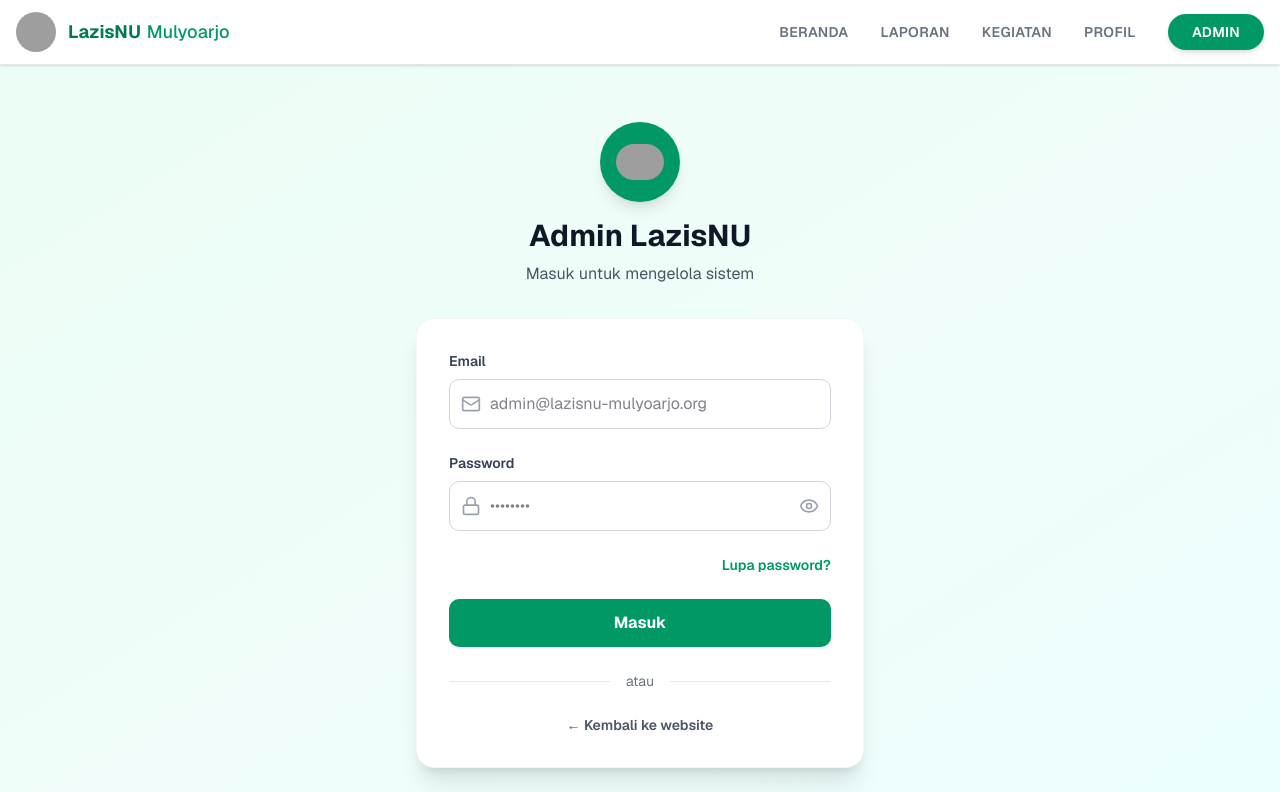
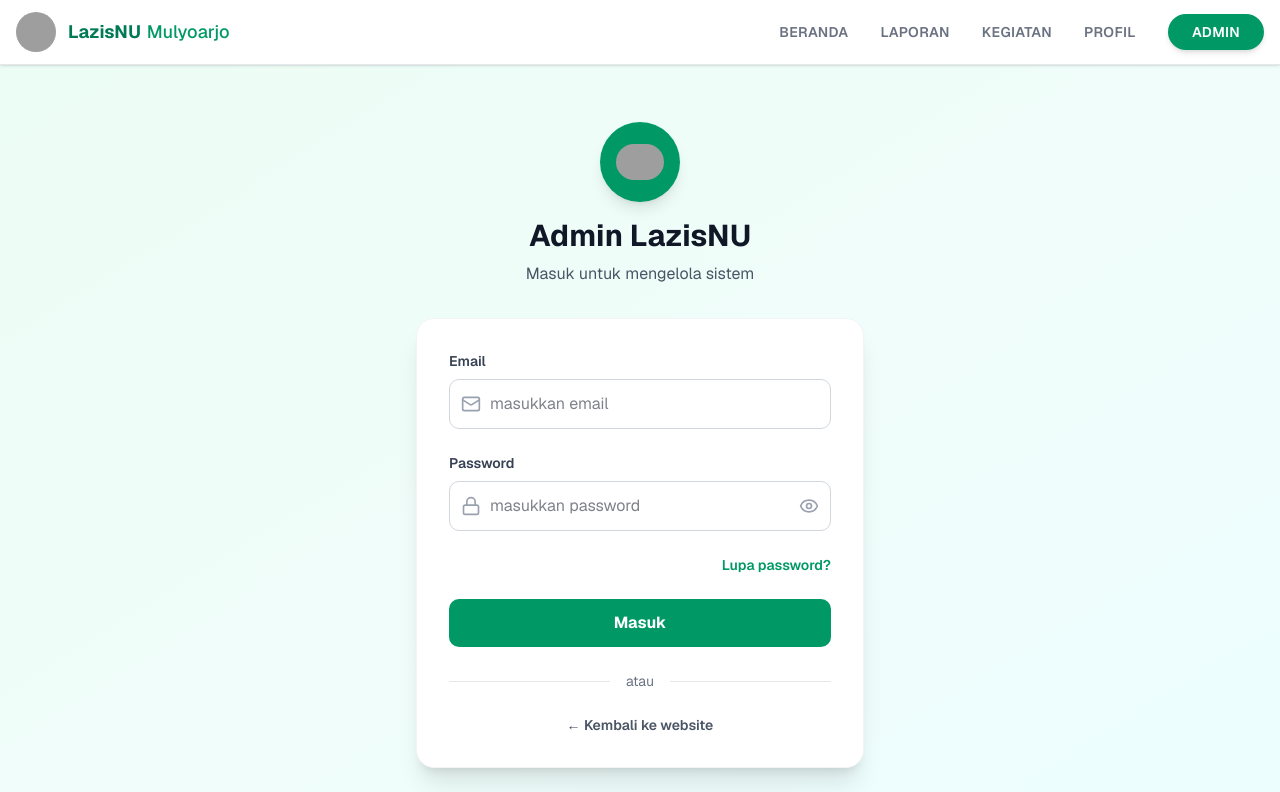
Before and after one commit to Elfakkar007/LazisnuMulyoarjo, a Next.js app: page /admin/login in a window 1280 px wide. Shown: the top 792 px of the page. Built offline with nearby package versions, Linux system fonts and the light colour scheme; no server answers; the database is empty; grey boxes are pictures that could not be loaded.

Commit message:
fix login

```diff
--- /dev/null
+++ b/app/admin/page.tsx
@@ -0,0 +1,27 @@
+// =====================================================
+// ADMIN ROOT PAGE
+// File: app/admin/page.tsx
+// Redirect to dashboard if logged in, otherwise to login
+// =====================================================
+
+import { redirect } from 'next/navigation';
+import { getUser, isAdmin } from '@/lib/auth/helpers';
+
+export default async function AdminPage() {
+  const user = await getUser();
+
+  if (!user) {
+    // Not logged in -> redirect to login
+    redirect('/admin/login');
+  }
+
+  const adminStatus = await isAdmin();
+
+  if (!adminStatus) {
+    // Logged in but not admin -> redirect to unauthorized
+    redirect('/admin/unauthorized');
+  }
+
+  // Logged in and is admin -> redirect to dashboard
+  redirect('/admin/dashboard');
+}
--- a/components/admin/auth/login-form.tsx
+++ b/components/admin/auth/login-form.tsx
@@ -113,7 +113,7 @@
                   value={email}
                   onChange={(e) => setEmail(e.target.value)}
                   className="block w-full pl-10 pr-3 py-3 border border-gray-300 rounded-lg focus:ring-2 focus:ring-emerald-500 focus:border-emerald-500 transition-colors"
-                  placeholder="admin@lazisnu-mulyoarjo.org"
+                  placeholder="masukkan email"
                   required
                   autoComplete="email"
                   disabled={loading}
@@ -139,7 +139,7 @@
                   value={password}
                   onChange={(e) => setPassword(e.target.value)}
                   className="block w-full pl-10 pr-12 py-3 border border-gray-300 rounded-lg focus:ring-2 focus:ring-emerald-500 focus:border-emerald-500 transition-colors"
-                  placeholder="••••••••"
+                  placeholder="masukkan password"
                   required
                   autoComplete="current-password"
                   disabled={loading}
```
